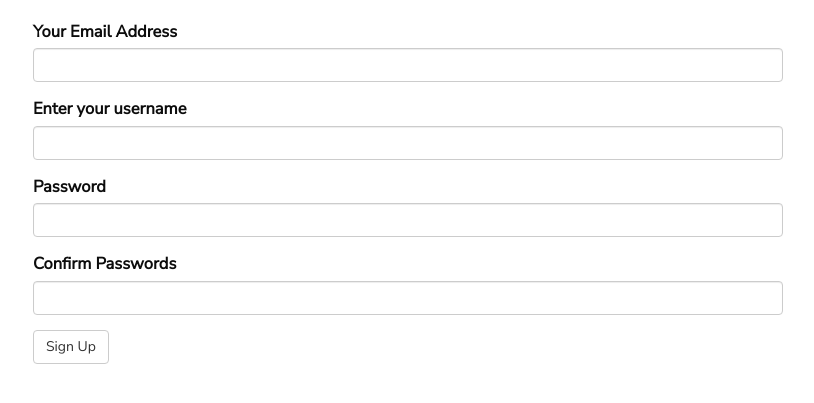
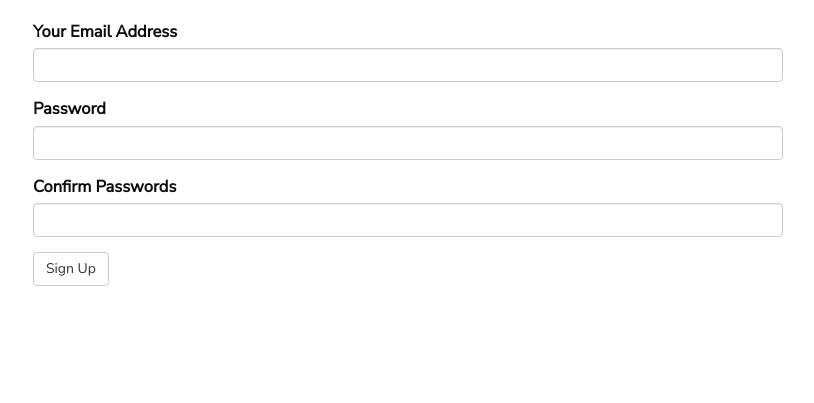
Before and after one commit to OwenMur21/Safe-space, a Flask app: page /authenticate/register in a window 1280 px wide. Shown: the part 139-542 px from the top of the page, without its empty margins (232-1046 px from the left). Run offline with Flask 2, Linux system fonts and the light colour scheme; some libraries are stand-ins or nearby versions.

Commit message:
Adds user id

```diff
--- a/app/auth/forms.py
+++ b/app/auth/forms.py
@@ -2,12 +2,12 @@ from flask_wtf import FlaskForm
 from wtforms import StringField,PasswordField,SubmitField, BooleanField
 from wtforms.validators import Required,Email,EqualTo
 from wtforms import ValidationError
+from ..models import User
 
 
 class RegistrationForm(FlaskForm):
 
     email = StringField('Your Email Address',validators=[Required(),Email()])
-    username = StringField('Enter your username',validators = [Required()])
     password = PasswordField('Password',validators = [Required(),
     EqualTo('password_confirm',message = 'Passwords must match')])
     password_confirm = PasswordField('Confirm Passwords',validators = [Required()])
@@ -17,10 +17,6 @@ class RegistrationForm(FlaskForm):
             if User.query.filter_by(email =data_field.data).first():
                 raise ValidationError('There is an account with that email')
 
-    def validate_username(self,data_field):
-        if User.query.filter_by(username = data_field.data).first():
-            raise ValidationError('That username is taken')
-
 
 class LoginForm(FlaskForm):
     email = StringField('Your Email Address',validators=[Required(),Email()])
--- a/app/auth/views.py
+++ b/app/auth/views.py
@@ -4,6 +4,7 @@ from .forms import RegistrationForm, LoginForm
 from .. import db
 from flask_login import login_user, login_required, logout_user
 from ..email import mail_message
+from ..models import User
 
 #....
 @auth.route('/login',methods=['GET','POST'])
@@ -17,7 +18,7 @@ def login():
 
         flash('Invalid username or Password')
 
-    title = "Pitcher Login"
+    title = "Safe-Space Login"
     return render_template('auth/login.html',login_form = login_form,title=title)
 #....
 
@@ -27,11 +28,9 @@ def login():
 def register():
     form = RegistrationForm()
     if form.validate_on_submit():
-        user = User(email = form.email.data, username = form.username.data,password = form.password.data)
+        user = User(username=User.random_username(), email = form.email.data,password = form.password.data)
         db.session.add(user)
         db.session.commit()
-
-        mail_message("Welcome to pitch","email/welcome_user",user.email,user=user)
 
         return redirect(url_for('auth.login'))
         title = "New Account"
--- a/app/templates/navbar.html
+++ b/app/templates/navbar.html
@@ -19,7 +19,7 @@
     <div class="navbar-collapse collapse" id="navbarColor01">
         <ul class="nav navbar-nav navbar-right">
             <li class="nav-item">
-                <a class="nav-link" href="#"><button type="button" class="btn-lg btn btn-success buttons">Login &nbsp;<span class="glyphicon glyphicon-log-in"></span></button></a>
+                <a class="nav-link" href="/login"><button type="button" class="btn-lg btn btn-success buttons">Login &nbsp;<span class="glyphicon glyphicon-log-in"></span></button></a>
               </li>
         </ul>
       </div>
```
Also changed, not shown: app/models.py (+5 -3 lines), 1 other file.
